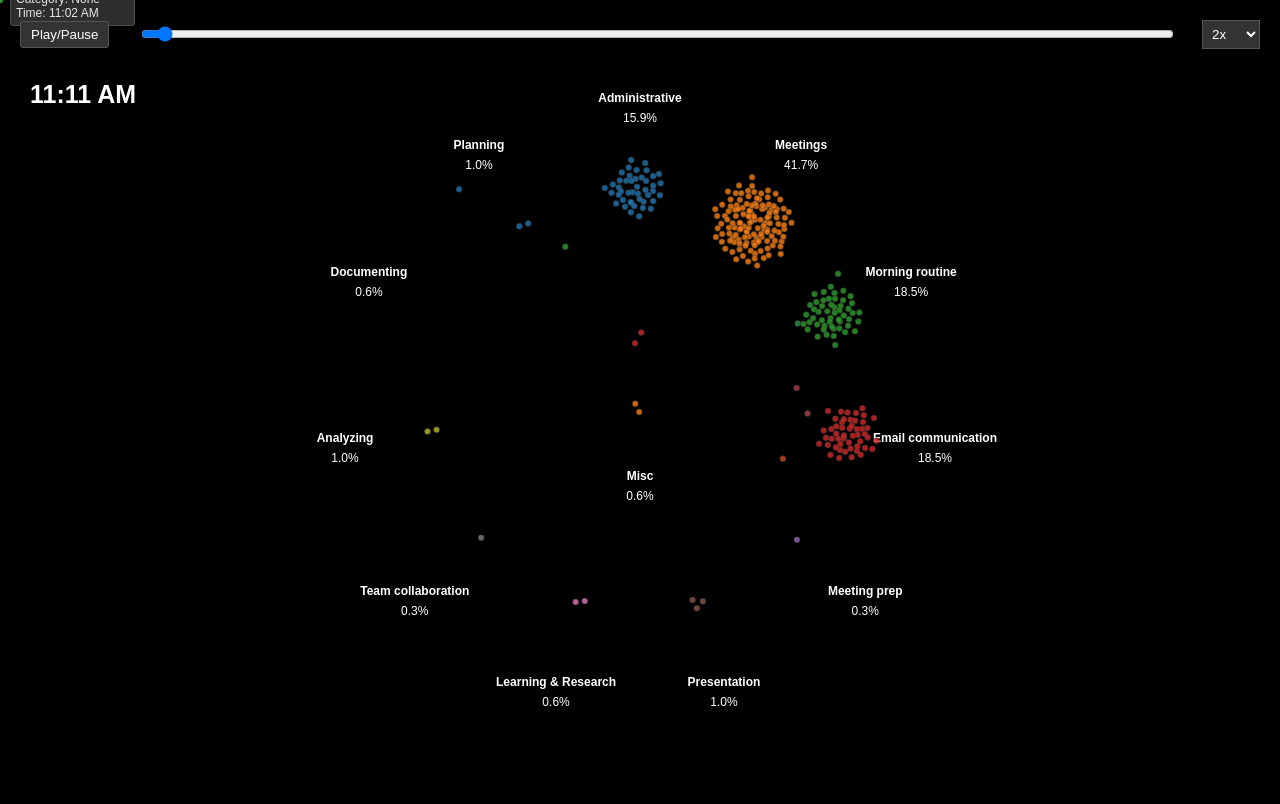
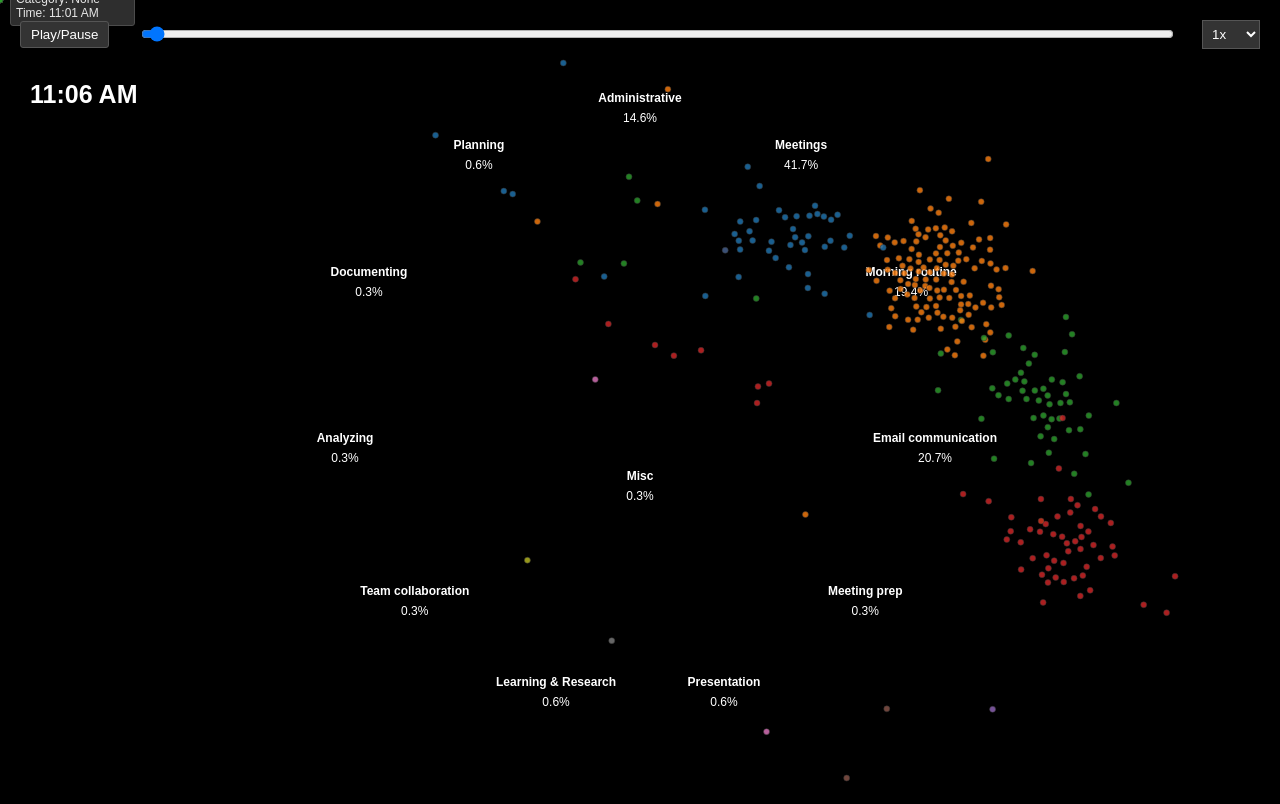
Before and after one commit to Vigneshwaran-D/test123, a plain HTML site: page index.html in a window 1280 px wide. Drawn offline with nearby package versions, Linux system fonts and the light colour scheme; animation ran at ten frames a second.

Commit message:
enhancement 6

```diff
--- a/index.html
+++ b/index.html
@@ -1,5 +1,8 @@
 <!DOCTYPE html>
 <html lang="en">
+    <meta http-equiv="Cache-Control" content="no-cache, no-store, must-revalidate">
+    <meta http-equiv="Pragma" content="no-cache">
+    <meta http-equiv="Expires" content="0">
 <head>
     <meta charset="UTF-8">
     <meta name="viewport" content="width=device-width, initial-scale=1.0">
--- a/script.js
+++ b/script.js
@@ -152,8 +152,8 @@ d3.csv("employee_activities.csv").then(data => {
 
     const speedOptions = [
         { label: "0.5x", value: 2000 },
-        { label: "1x", value: 1000 },
-        { label: "2x", value: 500, default: true },
+        { label: "1x", value: 1000, default: true},
+        { label: "2x", value: 500},
         { label: "5x", value: 200 }
     ];
 
```
